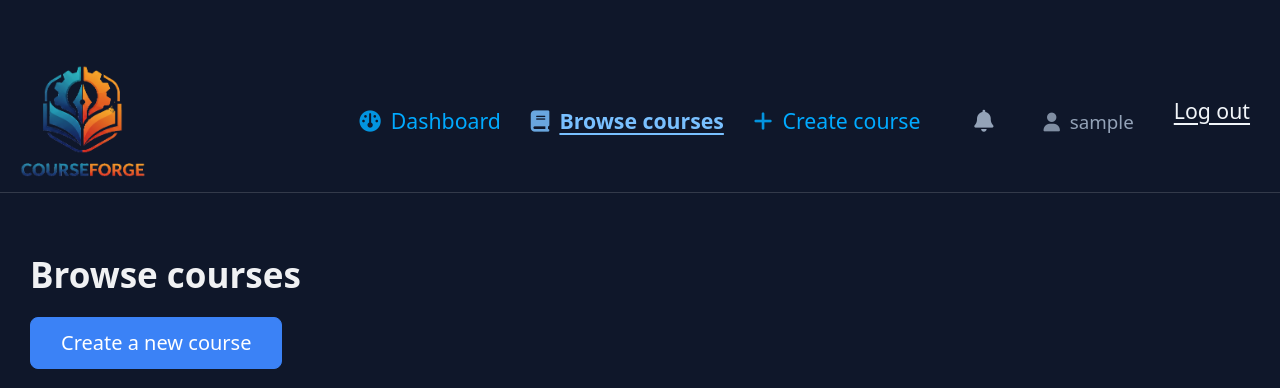
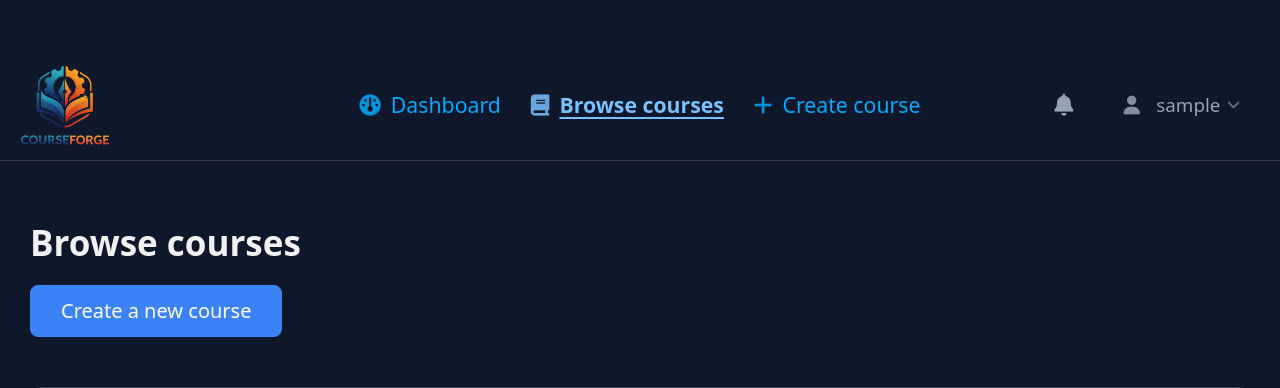
Before and after one commit to jprevc/courseforge, a Django app: page /courses/ in a window 1280 px wide. Shown: the top 388 px of the page. Run offline with Django 5.2, Linux system fonts and the light colour scheme; the visitor is signed in with stand-in values (Sample User, id 1); data that the repository does not hold is empty; parts of the project's set-up code (start-up, migrations or seed data) failed here and were passed over; some libraries are stand-ins or nearby versions.

Commit message:
Fix header positioning for narrow screen

```diff
--- a/static/css/theme.css
+++ b/static/css/theme.css
@@ -143,6 +143,7 @@ a, button {
 .site-header nav > ul.nav-right {
   flex: 1;
   justify-content: flex-end;
+  flex-wrap: nowrap;
 }
 
 .site-header nav a[aria-current="page"] {
@@ -277,6 +278,80 @@ a, button {
   color: var(--text);
 }
 
+/* User dropdown (username button + log-out menu) */
+.nav-user-dropdown {
+  position: relative;
+  display: flex;
+  align-items: center;
+}
+
+.nav-user-dropdown .nav-username {
+  display: inline-flex;
+  align-items: center;
+  gap: 0.35em;
+  background: transparent;
+  border: none;
+  color: var(--text-muted);
+  font: inherit;
+  font-size: 0.9375rem;
+  padding: var(--space-1) var(--space-2);
+  cursor: pointer;
+}
+
+.nav-user-dropdown .nav-username:hover {
+  color: var(--primary-hover);
+}
+
+.nav-chevron {
+  font-size: 0.7em;
+  opacity: 0.7;
+  transition: transform 0.2s ease;
+}
+
+.nav-user-dropdown .nav-username[aria-expanded="true"] .nav-chevron {
+  transform: rotate(180deg);
+}
+
+.user-dropdown {
+  position: absolute;
+  top: calc(100% + 0.4rem);
+  right: 0;
+  min-width: 10rem;
+  padding: var(--space-2) 0;
+  background: var(--surface-elevated);
+  border-radius: var(--radius-lg);
+  border: 1px solid var(--border-strong);
+  box-shadow: var(--shadow-md);
+  z-index: 60;
+}
+
+.user-dropdown .inline-form {
+  display: block;
+  margin: 0;
+  padding: 0;
+}
+
+.user-dropdown .inline-form button[type="submit"] {
+  display: flex;
+  align-items: center;
+  gap: var(--space-2);
+  width: 100%;
+  background: transparent;
+  border: none;
+  color: var(--text);
+  font: inherit;
+  font-size: 0.9375rem;
+  padding: var(--space-2) var(--space-3);
+  cursor: pointer;
+  text-align: left;
+  text-decoration: none;
+}
+
+.user-dropdown .inline-form button[type="submit"]:hover {
+  background: rgba(148, 163, 184, 0.12);
+  color: var(--primary-hover);
+}
+
 /* Logout form in nav: inline, no layout shift, button looks like link */
 .site-header nav form.inline-form {
   display: inline;
@@ -307,9 +382,9 @@ a, button {
 
 .nav-logo img {
   display: block;
-  height: 112px;
+  height: 80px;
   width: auto;
-  max-height: 112px;
+  max-height: 80px;
   object-fit: contain;
 }
 
@@ -1291,3 +1366,28 @@ body.exercise-mode {
 .site-footer a:hover {
   color: var(--primary-hover);
 }
+
+/* Responsive nav: icon-only below 900px */
+@media (max-width: 900px) {
+  .nav-link-text { display: none; }
+  .nav-center .nav-icon { margin-right: 0; }
+}
+
+@media (max-width: 640px) {
+  /* On very small screens, keep bell and user icon on one line and hide username text/chevron */
+  .site-header nav > ul.nav-right {
+    flex: 0 0 auto;
+  }
+
+  .nav-user-dropdown .nav-username-text {
+    display: none;
+  }
+
+  .nav-user-dropdown .nav-icon {
+    margin-right: 0;
+  }
+
+  .nav-chevron {
+    display: none;
+  }
+}
--- a/templates/base.html
+++ b/templates/base.html
@@ -22,9 +22,9 @@
             </ul>
             {% if user.is_authenticated %}
             <ul class="nav-center">
-                <li><a href="{% url 'dashboard' %}" {% if request.resolver_match.url_name == 'dashboard' %}aria-current="page"{% endif %}><i class="fa-solid fa-gauge nav-icon" aria-hidden="true"></i>Dashboard</a></li>
-                <li><a href="{% url 'courses:list' %}" {% if request.resolver_match.namespace == 'courses' and request.resolver_match.url_name == 'list' %}aria-current="page"{% endif %}><i class="fa-solid fa-book nav-icon" aria-hidden="true"></i>Browse courses</a></li>
-                <li><a href="{% url 'courses:create' %}" {% if request.resolver_match.namespace == 'courses' and request.resolver_match.url_name == 'create' %}aria-current="page"{% endif %}><i class="fa-solid fa-plus nav-icon" aria-hidden="true"></i>Create course</a></li>
+                <li><a href="{% url 'dashboard' %}" {% if request.resolver_match.url_name == 'dashboard' %}aria-current="page"{% endif %}><i class="fa-solid fa-gauge nav-icon" aria-hidden="true"></i><span class="nav-link-text">Dashboard</span></a></li>
+                <li><a href="{% url 'courses:list' %}" {% if request.resolver_match.namespace == 'courses' and request.resolver_match.url_name == 'list' %}aria-current="page"{% endif %}><i class="fa-solid fa-book nav-icon" aria-hidden="true"></i><span class="nav-link-text">Browse courses</span></a></li>
+                <li><a href="{% url 'courses:create' %}" {% if request.resolver_match.namespace == 'courses' and request.resolver_match.url_name == 'create' %}aria-current="page"{% endif %}><i class="fa-solid fa-plus nav-icon" aria-hidden="true"></i><span class="nav-link-text">Create course</span></a></li>
             </ul>
             <ul class="nav-right">
                 <li class="nav-notifications">
@@ -37,12 +37,18 @@
                         <button type="button" id="notif-mark-read">Mark all as read</button>
                     </div>
                 </li>
-                <li><span class="nav-username"><i class="fa-solid fa-user nav-icon" aria-hidden="true"></i>{{ user.username }}</span></li>
-                <li>
-                    <form method="post" action="{% url 'logout' %}" class="inline-form">
-                        {% csrf_token %}
-                        <button type="submit">Log out</button>
-                    </form>
+                <li class="nav-user-dropdown">
+                    <button class="nav-username" id="user-menu-btn" aria-expanded="false" aria-haspopup="true">
+                        <i class="fa-solid fa-user nav-icon" aria-hidden="true"></i>
+                        <span class="nav-username-text">{{ user.username }}</span>
+                        <i class="fa-solid fa-chevron-down nav-chevron" aria-hidden="true"></i>
+                    </button>
+                    <div class="user-dropdown" id="user-dropdown" hidden>
+                        <form method="post" action="{% url 'logout' %}" class="inline-form">
+                            {% csrf_token %}
+                            <button type="submit"><i class="fa-solid fa-right-from-bracket" aria-hidden="true"></i> Log out</button>
+                        </form>
+                    </div>
                 </li>
             </ul>
             {% else %}
@@ -111,9 +117,15 @@
             }
 
             items.forEach((item) => {
-                const row = document.createElement("div");
+                const hasCourse = !!item.course_slug;
+                const row = document.createElement(hasCourse ? "a" : "div");
                 row.className = "notif-item";
                 row.textContent = item.message || "";
+
+                if (hasCourse) {
+                    row.href = `/courses/${item.course_slug}/`;
+                }
+
                 list.appendChild(row);
             });
         }
@@ -184,6 +196,36 @@
         pollNotifications();
         setInterval(pollNotifications, 10000);
     })();
+
+    (function () {
+        const userBtn = document.getElementById("user-menu-btn");
+        const userDropdown = document.getElementById("user-dropdown");
+
+        if (!userBtn || !userDropdown) {
+            return;
+        }
+
+        userBtn.addEventListener("click", (event) => {
+            event.stopPropagation();
+            const isHidden = userDropdown.hasAttribute("hidden");
+            if (isHidden) {
+                userDropdown.removeAttribute("hidden");
+                userBtn.setAttribute("aria-expanded", "true");
+            } else {
+                userDropdown.setAttribute("hidden", "hidden");
+                userBtn.setAttribute("aria-expanded", "false");
+            }
+        });
+
+        document.addEventListener("click", (event) => {
+            if (!userDropdown.hasAttribute("hidden")) {
+                if (!userDropdown.contains(event.target) && !userBtn.contains(event.target)) {
+                    userDropdown.setAttribute("hidden", "hidden");
+                    userBtn.setAttribute("aria-expanded", "false");
+                }
+            }
+        });
+    })();
     </script>
     {% endif %}
 </body>
--- a/templates/courses/course_list.html
+++ b/templates/courses/course_list.html
@@ -13,9 +13,11 @@
     {% for job in pending_jobs %}
     <div class="card card-course card-pending" id="pending-job-{{ job.id }}" data-job-id="{{ job.id }}">
         <strong class="card-course-title">{{ job.topic }}</strong>
-        <span class="badge-pending">
-            <i class="fa-solid fa-spinner fa-spin" aria-hidden="true"></i> Generating…
-        </span>
+        <div class="card-course-meta">
+            <span class="badge-pending">
+                <i class="fa-solid fa-spinner fa-spin" aria-hidden="true"></i> Generating…
+            </span>
+        </div>
     </div>
     {% endfor %}
 </div>
```
